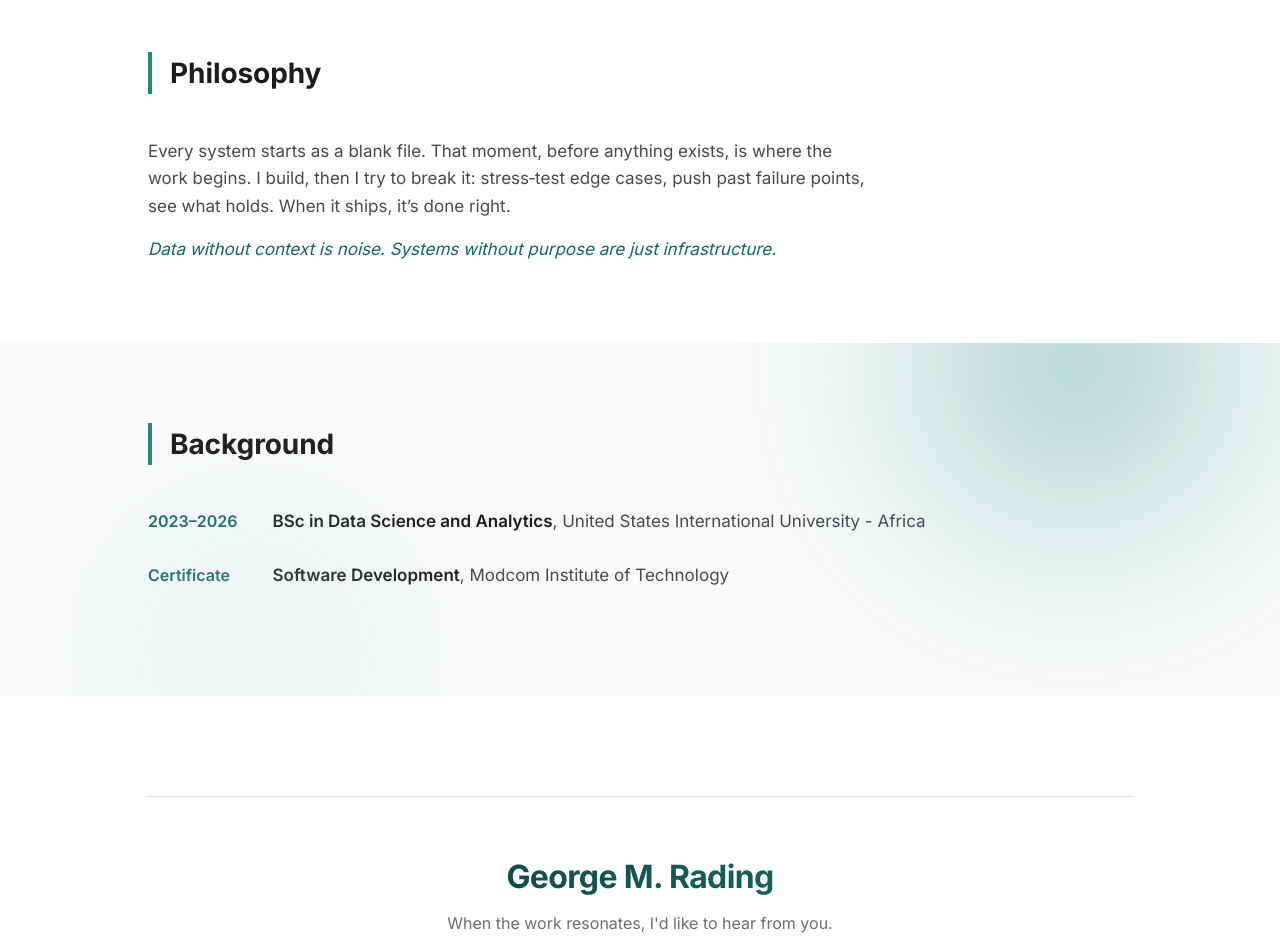
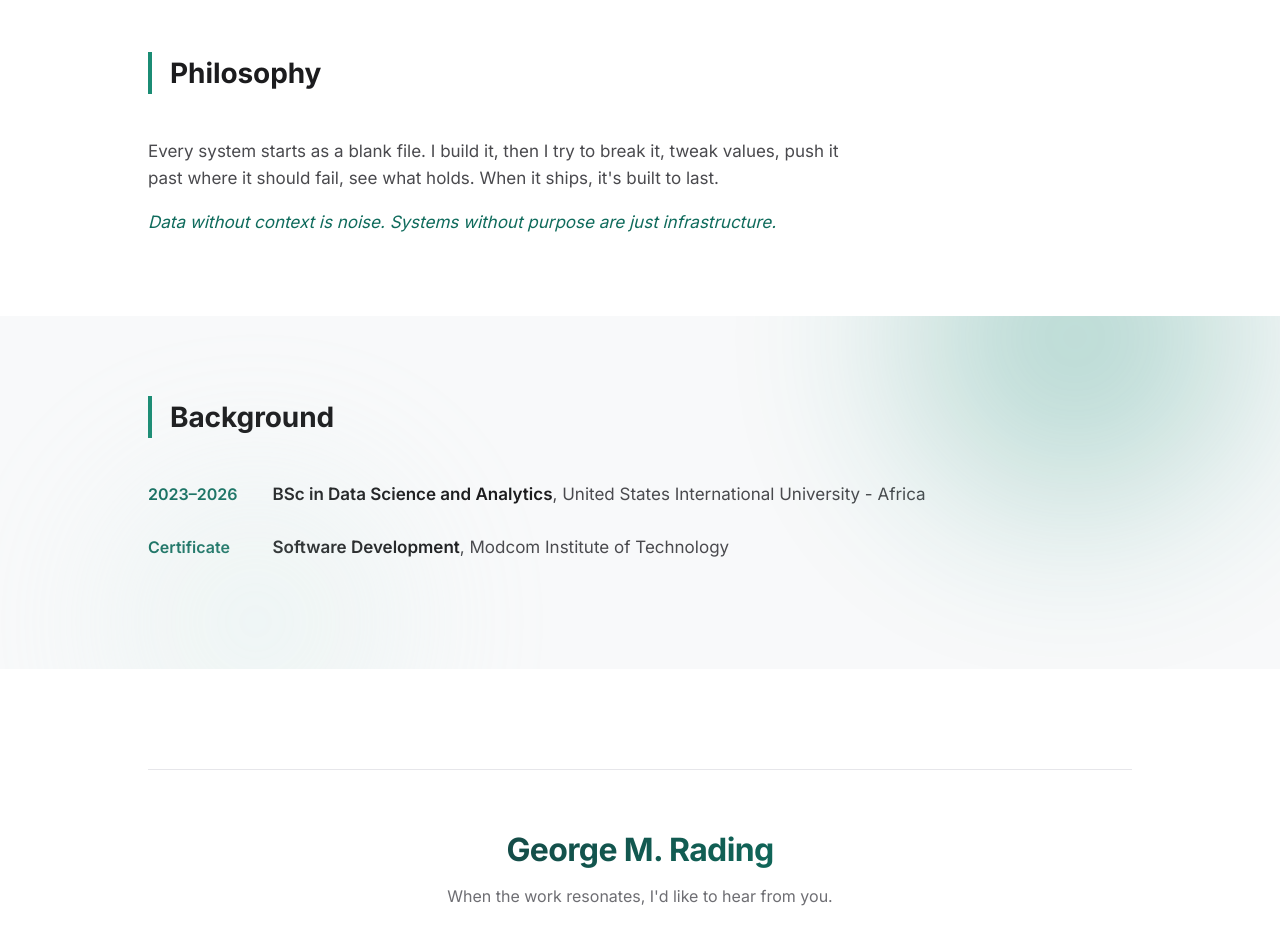
Before and after one commit to QazGeo/george-rading, a plain HTML site: page index.html in a window 1280 px wide. Shown: the part 2660-3598 px from the top of the page. Drawn offline with Linux system fonts and the light colour scheme.

Commit message:
Porfolio updated

```diff
--- a/index.html
+++ b/index.html
@@ -710,7 +710,7 @@
       <!-- Left: About -->
       <div class="philosophy-left">
         <p class="philosophy-about">
-          Every system starts as a blank file. That moment, before anything exists, is where the work begins. I build, then I try to break it: stress‑test edge cases, push past failure points, see what holds. When it ships, it’s done right.
+          Every system starts as a blank file. I build it, then I try to break it, tweak values, push it past where it should fail, see what holds. When it ships, it's built to last.
         </p>
         <p class="philosophy-about" style="margin-top: 16px; font-style: italic; color: var(--accent-deep);">
           Data without context is noise. Systems without purpose are just infrastructure.
```
